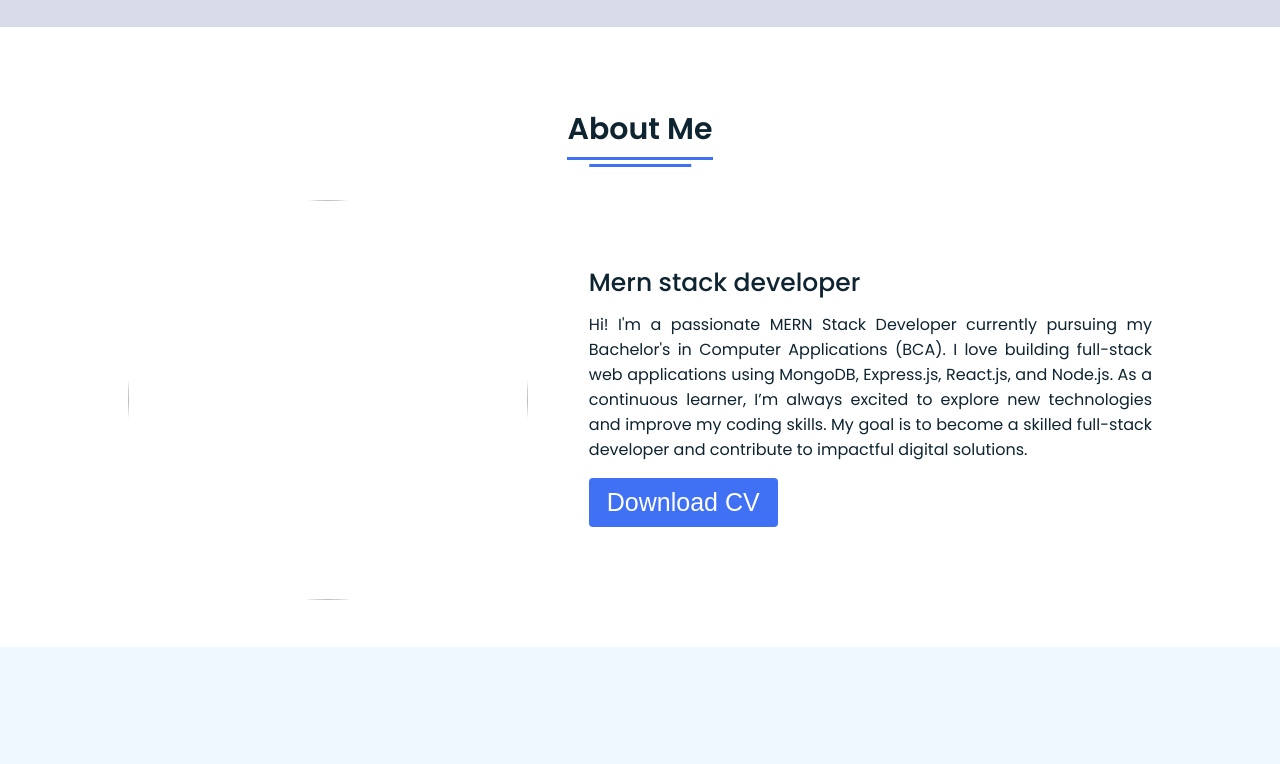
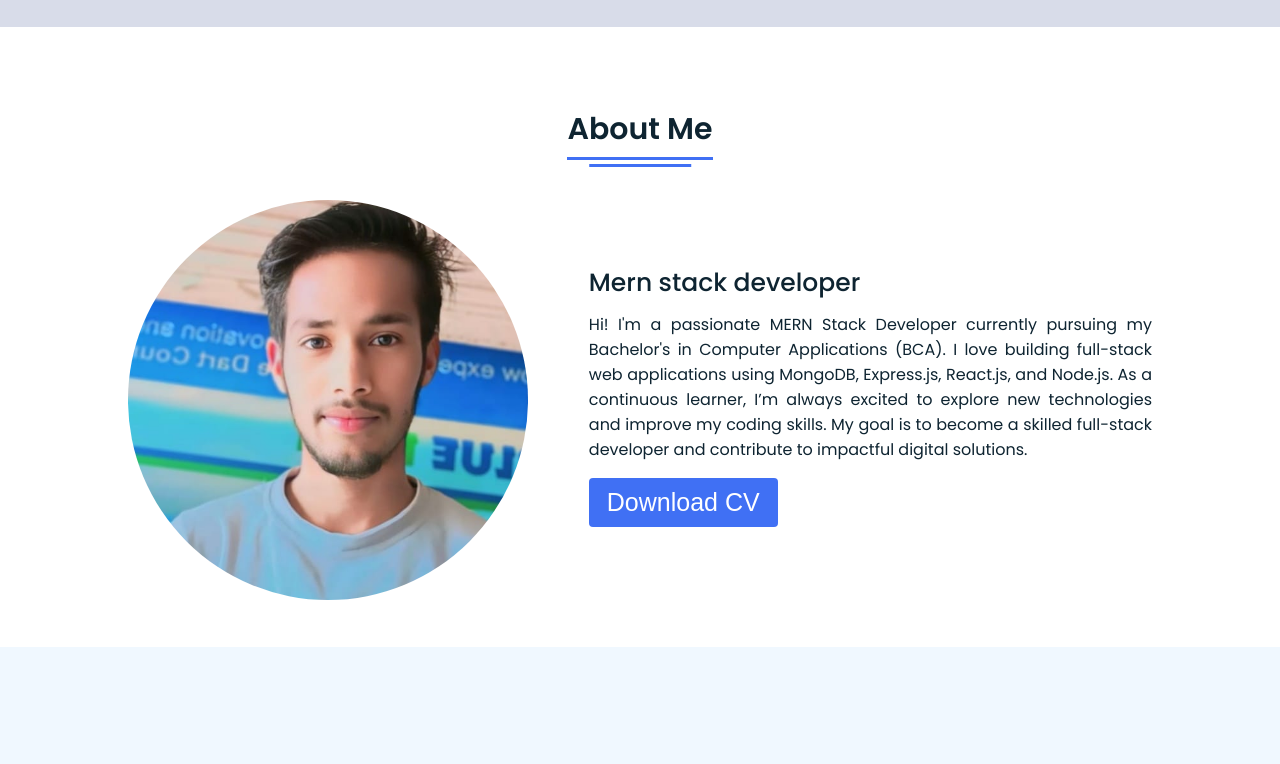
Before and after one commit to Anand189780/Anand-Singh74.demo, a plain HTML site: page index.html in a window 1280 px wide. Shown: the part 613-1377 px from the top of the page. Drawn offline with Linux system fonts and the light colour scheme.

Commit message:
Add files via upload

```diff
--- a/index.html
+++ b/index.html
@@ -62,7 +62,7 @@
       <div class="title"><span>About Me</span></div>
       <div class="about-details">
         <div class="left">
-          <img src="images/Anand Singh.jpg" alt="" />
+          <img src="Anand Singh.jpg" alt="" />
         </div>
         <div class="right">
           <div class="topic">Mern stack developer</div>
```
